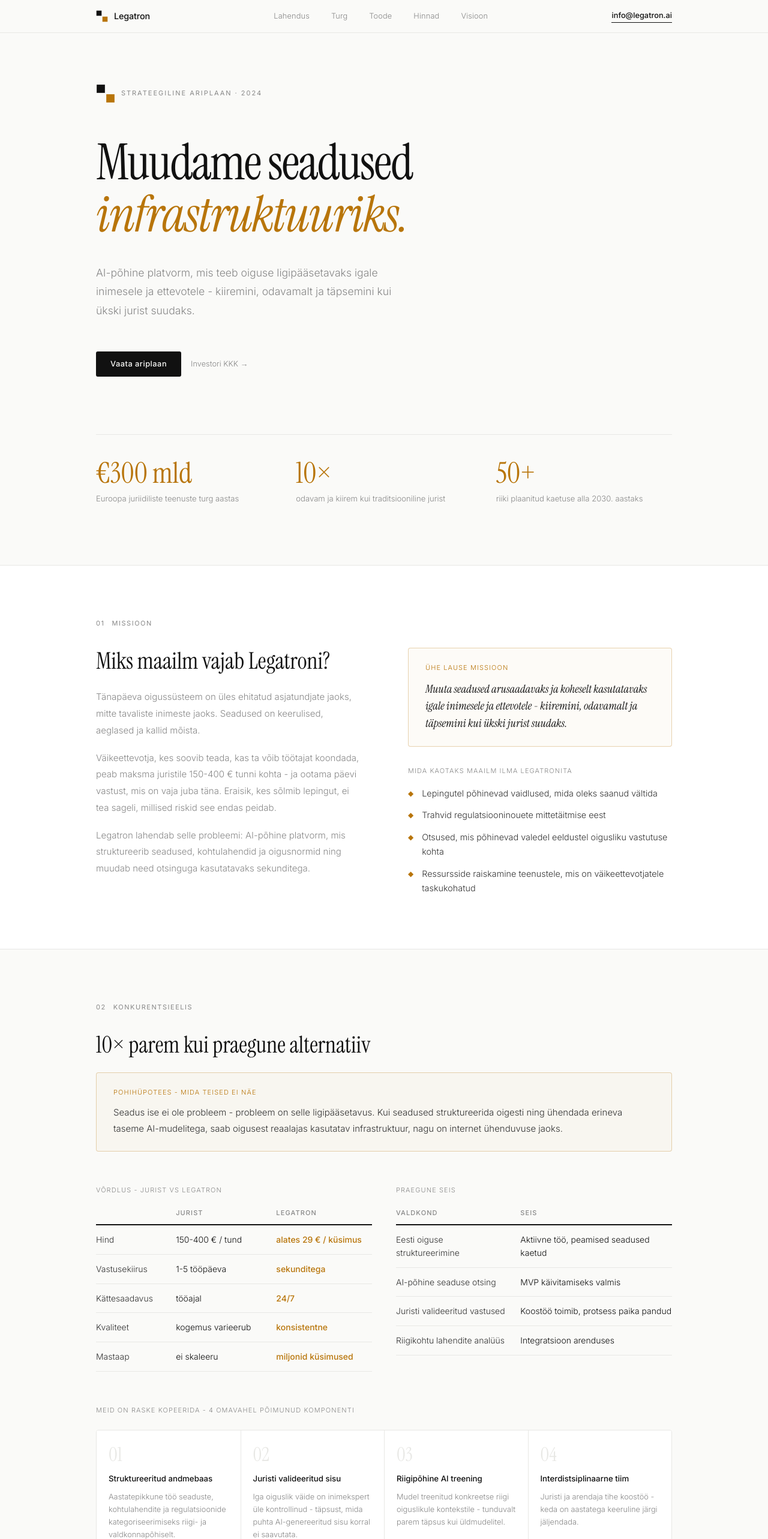
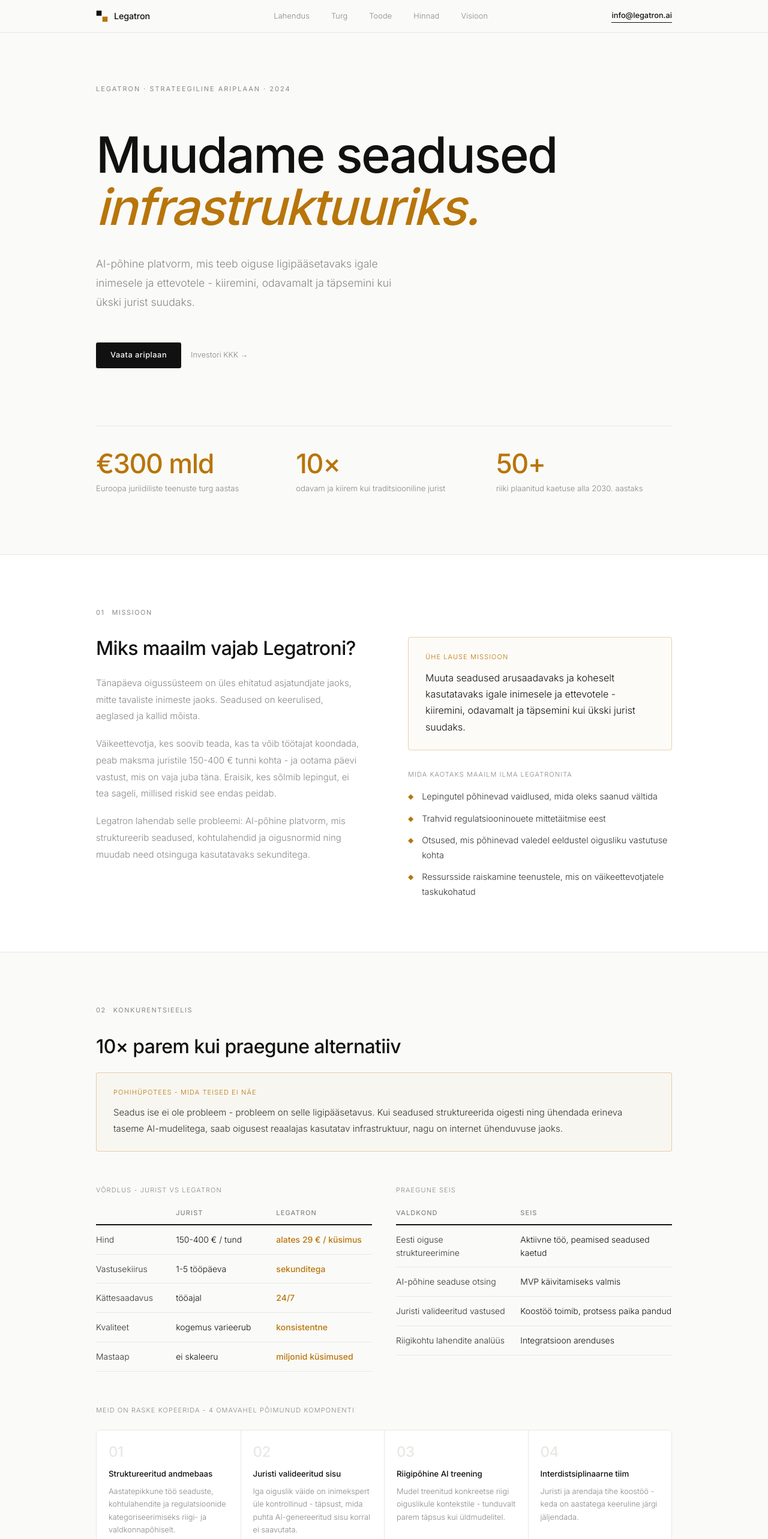
Before and after one commit to priidikkasak/legatron-investor, a Next.js app: page / in a window 1280 px wide. Shown: the top 2566 px of the page at 60% size. Built offline with nearby package versions, Linux system fonts and the light colour scheme.

Commit message:
Simpler font - Inter only, remove logo from hero+footer, clean formatting

```diff
--- a/app/globals.css
+++ b/app/globals.css
@@ -1,4 +1,4 @@
-@import url('https://fonts.googleapis.com/css2?family=Instrument+Serif:ital@0;1&family=Inter:wght@300;400;500&display=swap');
+@import url('https://fonts.googleapis.com/css2?family=Inter:wght@300;400;500&display=swap');
 @import "tailwindcss";
 
 *, *::before, *::after { box-sizing: border-box; margin: 0; padding: 0; }
--- a/app/page.tsx
+++ b/app/page.tsx
@@ -6,7 +6,6 @@
 const MUTED  = "#888888";
 const RULE   = "#E8E8E5";
 const ACCENT = "#B8750A";   /* amber - used sparingly */
-const SERIF  = { fontFamily: "'Instrument Serif', Georgia, serif" } as const;
 
 /* ── Micro-components ─────────────────────────── */
 function Tag({ n, label }: { n: string; label: string }) {
@@ -18,9 +17,9 @@
   );
 }
 
-function H({ children, size = "2.4rem" }: { children: React.ReactNode; size?: string }) {
+function H({ children, size = "2.2rem" }: { children: React.ReactNode; size?: string }) {
   return (
-    <h2 style={{ ...SERIF, fontSize: `clamp(1.8rem, 3vw, ${size})`, color: INK, lineHeight: 1.15, fontWeight: 400, marginBottom: 24 }}>
+    <h2 style={{ fontSize: `clamp(1.6rem, 2.5vw, ${size})`, color: INK, lineHeight: 1.2, fontWeight: 500, letterSpacing: "-0.02em", marginBottom: 24 }}>
       {children}
     </h2>
   );
@@ -158,14 +157,11 @@
       <section style={{ paddingTop: 140, paddingBottom: 100 }}>
         <div style={WRAP}>
 
-          <div style={{ display: "flex", alignItems: "center", gap: 10, marginBottom: 56 }}>
-            <Logo s={32} />
-            <span style={{ fontSize: 11, letterSpacing: "0.18em", textTransform: "uppercase", color: MUTED, fontWeight: 400 }}>
-              Strateegiline ariplaan · 2024
-            </span>
-          </div>
+          <p style={{ fontSize: 11, letterSpacing: "0.18em", textTransform: "uppercase", color: MUTED, fontWeight: 400, marginBottom: 56 }}>
+            Legatron · Strateegiline ariplaan · 2024
+          </p>
 
-          <h1 style={{ ...SERIF, fontSize: "clamp(3rem, 6.5vw, 6rem)", color: INK, lineHeight: 1.05, letterSpacing: "-0.025em", maxWidth: 820, marginBottom: 36 }}>
+          <h1 style={{ fontSize: "clamp(3rem, 6.5vw, 5.5rem)", color: INK, lineHeight: 1.05, letterSpacing: "-0.03em", fontWeight: 500, maxWidth: 820, marginBottom: 36 }}>
             Muudame seadused{" "}
             <span style={{ fontStyle: "italic", color: ACCENT }}>infrastruktuuriks.</span>
           </h1>
@@ -196,7 +192,7 @@
               { n: "50+", l: "riiki plaanitud kaetuse alla 2030. aastaks" },
             ].map((s, i) => (
               <div key={i}>
-                <div style={{ ...SERIF, fontSize: "3rem", color: ACCENT, lineHeight: 1, marginBottom: 8 }}>{s.n}</div>
+                <div style={{ fontSize: "2.8rem", fontWeight: 500, letterSpacing: "-0.03em", color: ACCENT, lineHeight: 1, marginBottom: 8 }}>{s.n}</div>
                 <div style={{ fontSize: "0.82rem", color: MUTED, lineHeight: 1.55 }}>{s.l}</div>
               </div>
             ))}
@@ -231,7 +227,7 @@
             <div>
               <Box accent>
                 <p style={{ fontSize: 11, letterSpacing: "0.1em", textTransform: "uppercase", color: ACCENT, marginBottom: 12 }}>Ühe lause missioon</p>
-                <p style={{ ...SERIF, fontSize: "1.15rem", color: INK, lineHeight: 1.55, fontStyle: "italic" }}>
+                <p style={{ fontSize: "1rem", color: INK, lineHeight: 1.7 }}>
                   Muuta seadused arusaadavaks ja koheselt kasutatavaks igale inimesele ja
                   ettevotele - kiiremini, odavamalt ja täpsemini kui ükski jurist suudaks.
                 </p>
@@ -315,7 +311,7 @@
                 { n: "04", t: "Interdistsiplinaarne tiim", d: "Juristi ja arendaja tihe koostöö - keda on aastatega keeruline järgi jäljendada." },
               ].map((m, i) => (
                 <div key={i} style={{ padding: "24px 20px", background: "#FFFFFF", borderLeft: i > 0 ? `1px solid ${RULE}` : "none" }}>
-                  <div style={{ ...SERIF, fontSize: "2rem", color: RULE, marginBottom: 14, lineHeight: 1 }}>{m.n}</div>
+                  <div style={{ fontSize: "1.5rem", fontWeight: 500, color: RULE, marginBottom: 14, lineHeight: 1, letterSpacing: "-0.02em" }}>{m.n}</div>
                   <p style={{ fontSize: "0.83rem", fontWeight: 500, color: INK, marginBottom: 8 }}>{m.t}</p>
                   <p style={{ fontSize: "0.8rem", color: MUTED, lineHeight: 1.65 }}>{m.d}</p>
                 </div>
@@ -414,7 +410,7 @@
           <div style={{ marginTop: 48 }}>
             <Box accent>
               <p style={{ fontSize: 11, letterSpacing: "0.1em", textTransform: "uppercase", color: ACCENT, marginBottom: 12 }}>#1 Prioriteet sel aastal</p>
-              <p style={{ ...SERIF, fontSize: "1.2rem", color: INK, lineHeight: 1.55, fontStyle: "italic" }}>
+              <p style={{ fontSize: "1rem", color: INK, lineHeight: 1.7 }}>
                 Ehitada kõige täpsem AI-põhine oiguse otsinguplatvorm Baltikumis - mida
                 mõõdetakse vastuste täpsuse, kasutajate usalduse ja B2B klientide arvu järgi.
               </p>
@@ -530,7 +526,7 @@
                 <p style={{ fontSize: 11, letterSpacing: "0.1em", textTransform: "uppercase", color: p.featured ? ACCENT : MUTED, marginBottom: 4 }}>{p.sub}</p>
                 <p style={{ fontSize: "0.8rem", fontWeight: 500, color: INK, marginBottom: 16 }}>{p.seg}</p>
                 <div style={{ marginBottom: 20 }}>
-                  <span style={{ ...SERIF, fontSize: "2.4rem", color: p.featured ? ACCENT : INK, lineHeight: 1 }}>{p.price}</span>
+                  <span style={{ fontSize: "2.2rem", fontWeight: 500, letterSpacing: "-0.03em", color: p.featured ? ACCENT : INK, lineHeight: 1 }}>{p.price}</span>
                   <span style={{ fontSize: "0.78rem", color: MUTED, marginLeft: 5 }}>/ {p.unit}</span>
                 </div>
                 <div style={{ display: "flex", flexDirection: "column", gap: 8, borderTop: `1px solid ${RULE}`, paddingTop: 16 }}>
@@ -570,7 +566,7 @@
               </P>
               <Box accent>
                 <p style={{ fontSize: 11, letterSpacing: "0.1em", textTransform: "uppercase", color: ACCENT, marginBottom: 10 }}>Visioon 2030</p>
-                <p style={{ ...SERIF, fontSize: "1.05rem", color: INK, lineHeight: 1.6, fontStyle: "italic" }}>
+                <p style={{ fontSize: "1rem", color: INK, lineHeight: 1.7 }}>
                   Legatron on maailma juhtiv AI-oiguse platvorm, mis katab üle 50 riigi
                   seadused ja töötleb miljoneid küsimusi päevas.
                 </p>
@@ -587,7 +583,7 @@
                   { n: "5", t: "Andmestiku pidev täiendamine seadusemuudatuste korral" },
                 ].map((s, i) => (
                   <div key={i} style={{ display: "flex", gap: 16, padding: "14px 0", borderBottom: `1px solid ${RULE}`, alignItems: "flex-start" }}>
-                    <span style={{ ...SERIF, fontSize: "1.1rem", color: ACCENT, lineHeight: 1, flexShrink: 0, marginTop: 2 }}>{s.n}</span>
+                    <span style={{ fontSize: "0.875rem", fontWeight: 500, color: ACCENT, lineHeight: 1, flexShrink: 0, marginTop: 3 }}>{s.n}</span>
                     <span style={{ fontSize: "0.875rem", color: "#333", lineHeight: 1.65 }}>{s.t}</span>
                   </div>
                 ))}
@@ -645,15 +641,14 @@
       {/* ═══ NARRATIIV / CTA ═════════════════════ */}
       <section style={{ paddingTop: 120, paddingBottom: 120 }}>
         <div style={{ ...WRAP, textAlign: "center" }}>
-          <Logo s={32} />
-          <h2 style={{ ...SERIF, fontSize: "clamp(2.4rem,5vw,4.5rem)", color: INK, lineHeight: 1.1, letterSpacing: "-0.02em", margin: "40px 0 24px", maxWidth: 660, marginLeft: "auto", marginRight: "auto" }}>
+          <h2 style={{ fontSize: "clamp(2.2rem,5vw,4rem)", fontWeight: 500, letterSpacing: "-0.03em", color: INK, lineHeight: 1.1, marginBottom: 24, maxWidth: 620, marginLeft: "auto", marginRight: "auto" }}>
             Seadused ei pea olema{" "}
-            <span style={{ fontStyle: "italic", color: ACCENT }}>keerulised.</span>
+            <span style={{ color: ACCENT }}>keerulised.</span>
           </h2>
           <p style={{ fontSize: "1rem", color: MUTED, marginBottom: 12, lineHeight: 1.7 }}>
             Legatron muudab need arusaadavaks.
           </p>
-          <p style={{ ...SERIF, fontSize: "1rem", color: MUTED, fontStyle: "italic", marginBottom: 56 }}>
+          <p style={{ fontSize: "0.875rem", color: MUTED, marginBottom: 56 }}>
             We win because we turn law into infrastructure.
           </p>
 
```
